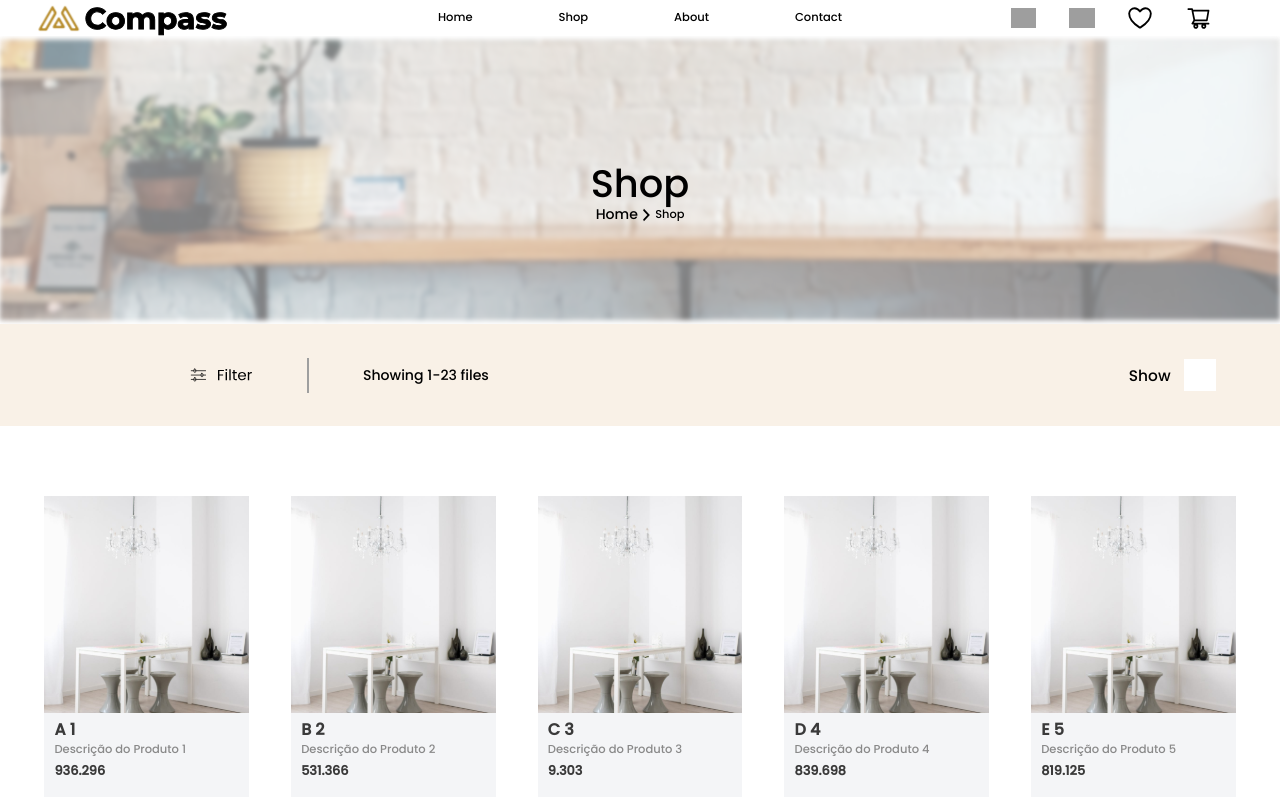
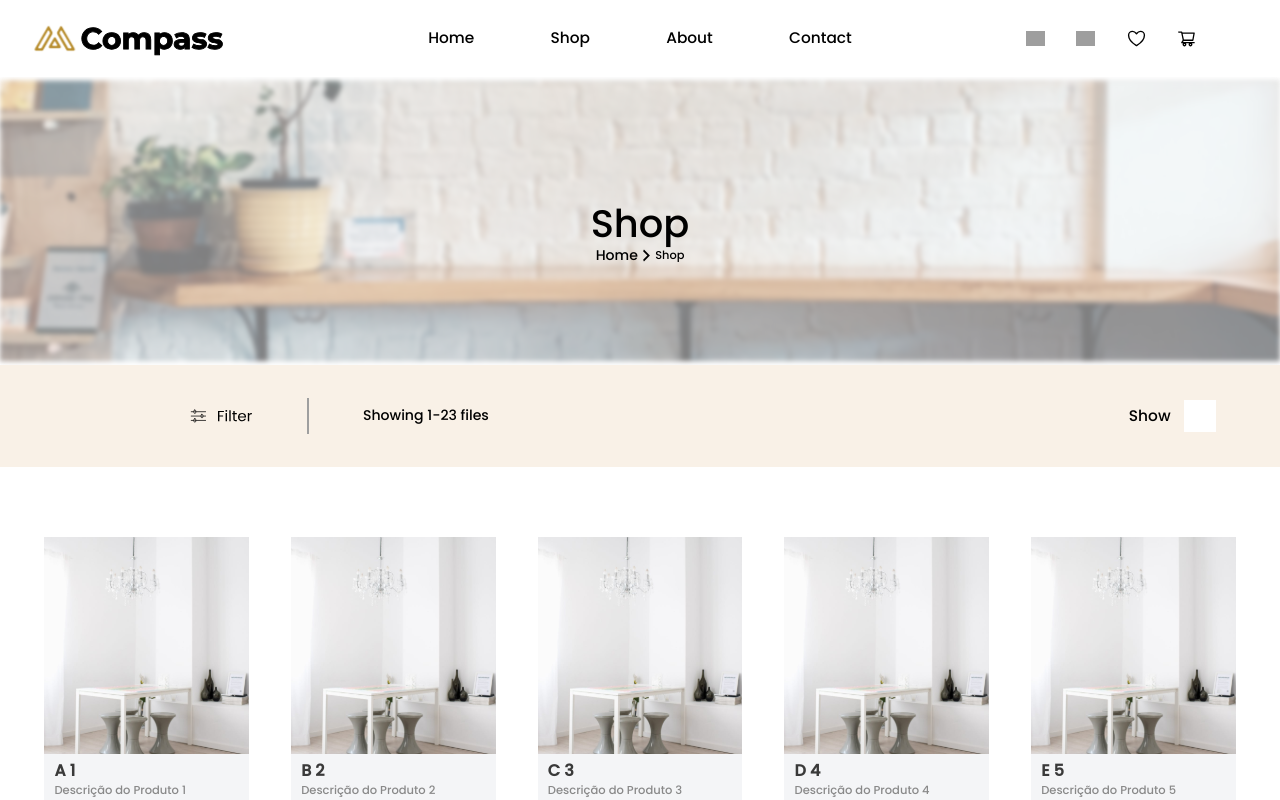
Before and after one commit to KauanAg-devs/Result-List-de-e-commerce, a React (Create React App) app in the folder frontend/: page / in a window 1280 px wide. Shown: the top 800 px of the page. Built offline with nearby package versions, Linux system fonts and the light colour scheme; grey boxes are pictures that could not be loaded.

Commit message:
refactor: header css

```diff
--- a/frontend/src/components/Header/Header.css
+++ b/frontend/src/components/Header/Header.css
@@ -2,7 +2,7 @@
   background-color: white;
   position: relative;
   width: 100%;
-  height: 9%;
+  height: 6vmax;
   display: flex;
   align-items: center;
   justify-content: center;
@@ -19,7 +19,7 @@
  .group-1 > img {
   position: relative;
   width: 15vw;
-  left: 5%;
+  left: 1vmax;
 }
 
 .group-2 {
@@ -30,15 +30,11 @@
 }
 
 #home, #shop, #about, #contact {
-  font-weight: 500;
-  font-size: 1.1vmax;
-  line-height: 12%;
   color: #000;
-
-  font-size: 0.9vmax;
+  font-size: 1.2vmax;
   font-style: normal;
   font-weight: 500;
-  line-height: 150%;
+  line-height: 12%;
 }
 
 .group-3 {
@@ -49,7 +45,7 @@
 }
 .group-3 > div > img {
   position: relative;
-  width: 2vmax;
+  width: 1.5vmax;
 }
 .group-3 > div {
   position: relative;
@@ -57,5 +53,5 @@
   width: 70%;
   display: flex;
   align-items: center;
-  justify-content: space-around;
+  justify-content: space-evenly;
 }
```
